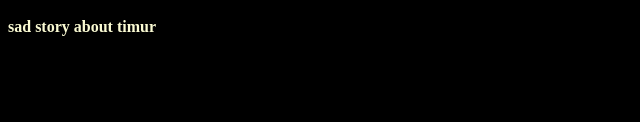
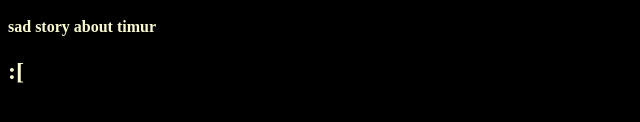
Before and after one commit to danillevko/timur-sad-story, a plain HTML site: page index.html in a window 1280 px wide. Shown: the part 298-420 px from the top of the page, 0-640 px from the left. Drawn offline with Linux system fonts and the light colour scheme.

Commit message:
add smile

```diff
--- a/index.html
+++ b/index.html
@@ -21,6 +21,7 @@
     <footer>
         <h4>vuvod, timur oluh</h4>
         <h4>sad story about timur</h4>
+        <h2>:[</h2>
     </footer>
 </body>
 
```
